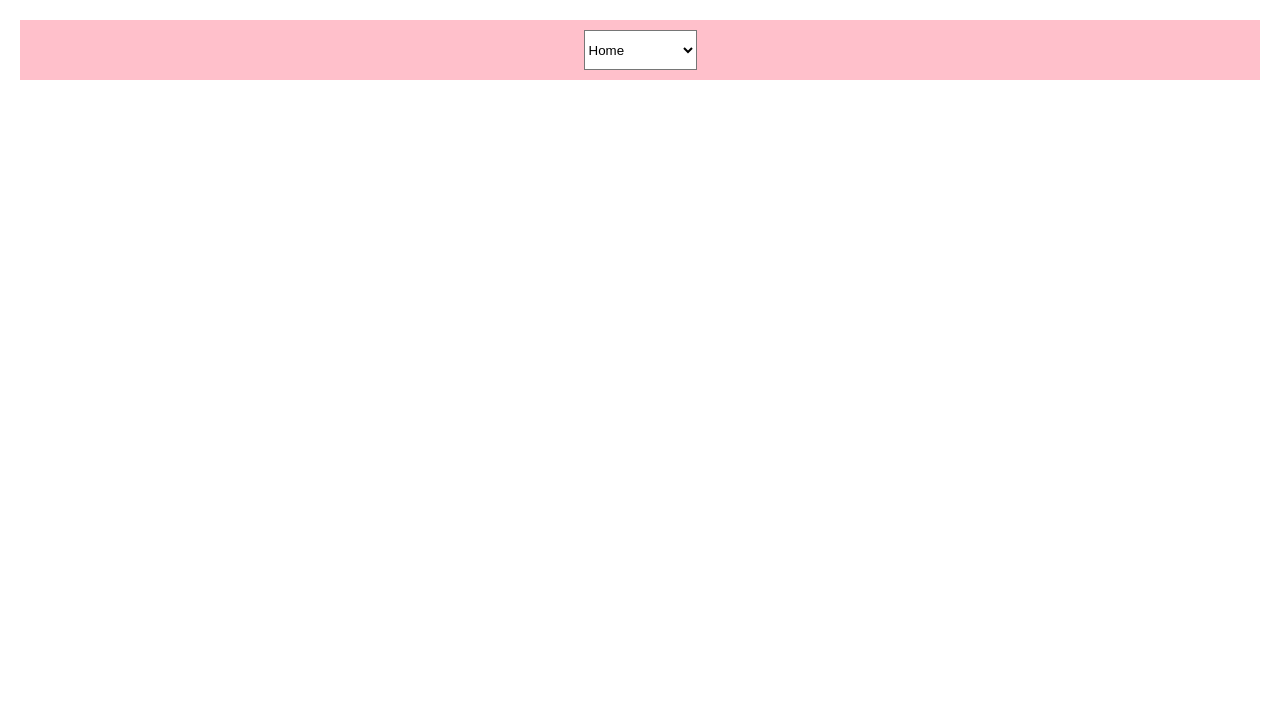
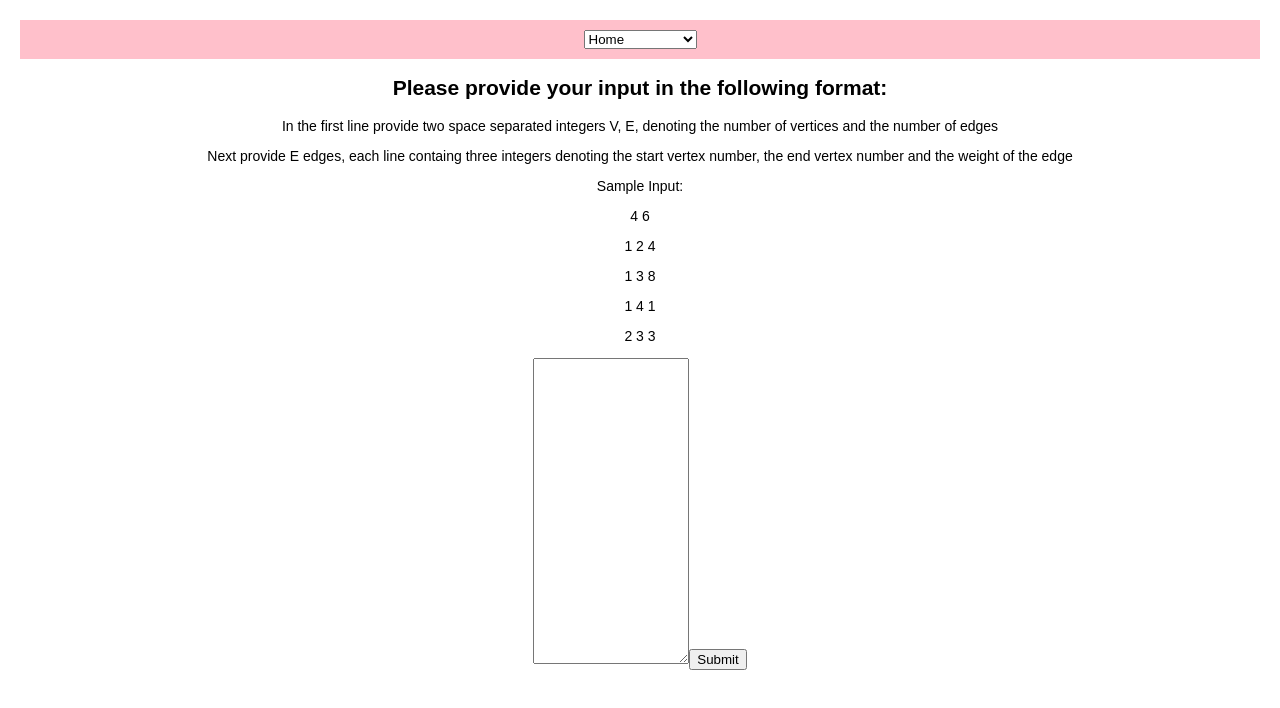
Before and after one commit to h-a-r-s-h-p/Algorithm-Visualizer, a React (Create React App) app: page /edmondskarp/input in a window 1280 px wide. Shown: the top 708 px of the page. Built offline with nearby package versions, Linux system fonts and the light colour scheme.

Commit message:
switched to react V6

```diff
--- a/package.json
+++ b/package.json
@@ -9,8 +9,10 @@
     "react": "^17.0.2",
     "react-dom": "^17.0.2",
     "react-router": "^5.2.0",
-    "react-router-dom": "^5.2.0",
+    "react-router-dom": "^6.2.2",
     "react-scripts": "5.0.0",
+    "vis-data": "^7.1.3",
+    "vis-network": "^9.1.0",
     "web-vitals": "^2.1.4"
   },
   "scripts": {
--- a/src/Algorithms/EdmondsKarp/Input.css
+++ b/src/Algorithms/EdmondsKarp/Input.css
@@ -4,5 +4,9 @@
 
 .graphInput{
     text-align: center;
+}
 
+textarea{
+    width: 150px;
+    height: 300px;
 }
--- a/src/Algorithms/EdmondsKarp/Input.jsx
+++ b/src/Algorithms/EdmondsKarp/Input.jsx
@@ -1,25 +1,30 @@
 import React, { Component } from 'react'
 import "./Input.css"
+import PlotGraph from '../PlotGraph/PlotGraph';
 
-export default class EdmondsKarp extends Component {
+export default class Input extends Component {
   constructor(props) {
     super(props);
     this.state = {
       data: ""
     };
+    console.log("inside constructor\n");
 
     this.handleChange = this.handleChange.bind(this);
-    this.handleSubmit = this.handleSubmit.bind(this);
+    // this.handleSubmit = this.handleSubmit.bind(this);
+  }
+
+  print(){
+    console.log("The function inside any class component is auto called")
   }
 
   handleChange(event) {
     this.setState({ data: event.target.value });
   }
 
-  handleSubmit(event) {
-    alert('An essay was submitted: ' + this.state.data);
-    event.preventDefault();
-  }
+  // handleSubmit(event) {
+  //   this.props.his
+  // }
 
   render() {
     return (
@@ -40,7 +45,7 @@ export default class EdmondsKarp extends Component {
         <div className="graphInput">
           <form onSubmit={this.handleSubmit}>
             <textarea value={this.state.data} onChange={this.handleChange} />
-            <button class="btn btn-success" type="submit">Submit</button>
+            <button className="btn btn-success" type="submit">Submit</button>
           </form>
         </div>
       </>
--- /dev/null
+++ b/src/Algorithms/PlotGraph/PlotGraph.jsx
@@ -0,0 +1,7 @@
+import React from 'react'
+
+export default function PlotGraph() {
+  return (
+    <div id = "graph"></div>
+  )
+}
--- a/src/App.js
+++ b/src/App.js
@@ -1,41 +1,38 @@
-import React, { Component } from 'react';
-import { Route, withRouter } from "react-router-dom";
+import React from 'react';
+import { Route, Routes, useNavigate} from "react-router-dom";
 import { BrowserRouter } from 'react-router-dom';
 import './index.css';
 import Home from "./Algorithms/Home"
-import EdmondsKarp from "./Algorithms/EdmondsKarp/Input"
+import Input from "./Algorithms/EdmondsKarp/Input"
 import FordFulkerson from "./Algorithms/FordFulkerson/FordFulkerson"
 import "./App.css"
 
-class DropDown extends Component {
-    onChange = (e) => {
-        this.props.history.push(`${e.target.value}`)
-    }
 
-    render = () => {
+function DropDown() {
+    var navigate = useNavigate();                                      // Any keyword which starts with "use" is a hook and hooks can only be used inside a functional component
     return (
         <div className="drop-down" >
-                <select id="options" onChange={this.onChange}>
+            <select id="algorithm" onChange={(e)=>{navigate(e.target.value)}} >
                 <option value="/"  > Home</option>
-                    <option value="edmondskarp"> Edmond's Karp </option>
-                    <option value="fordfulkerson" > Ford Fulkerson </option>
+                <option value="edmondskarp/input"> Edmond's Karp </option>
+                <option value="fordfulkerson/input" > Ford Fulkerson </option>
             </select>
         </div>
     );
-    }
 
 }
 
-const Menu = withRouter(DropDown);
 
 function App() {
     return (
         <BrowserRouter>
             <div>
-                <Menu />
-                <Route exact path="/" render={() => <Home />} />
-                <Route exact path="/edmondskarp" render={() => <EdmondsKarp />} />
-                <Route exact path="/fordfulkerson" render={() => <FordFulkerson />} />
+                <DropDown />
+                <Routes>                                            {/* Routes is wrapped because everything outside routes will be present in every component */}
+                <Route exact path="/" element={<Home/>} />
+                <Route exact path="/edmondskarp/input" element={ <Input />} />
+                <Route exact path="/fordfulkerson/input" element={<FordFulkerson />} />
+                </Routes>
             </div>
         </BrowserRouter>
     )
```
Also changed, not shown: 1 other file (tests, documents, lock files or other folders). Lines whose indentation alone changed are shown as unchanged.
